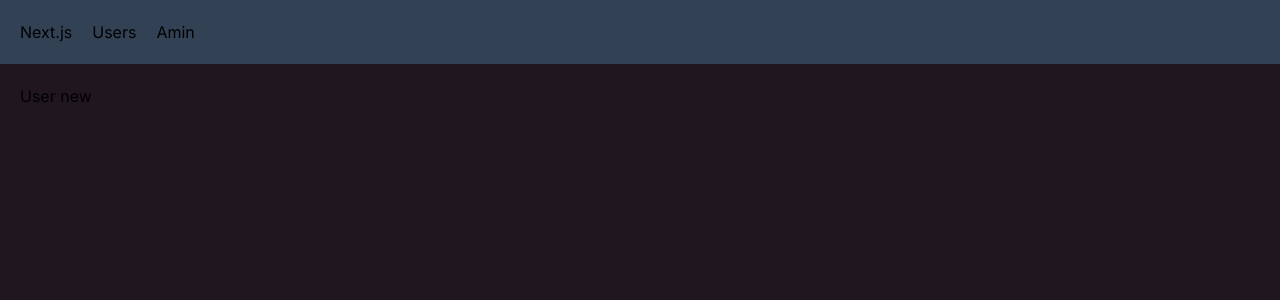
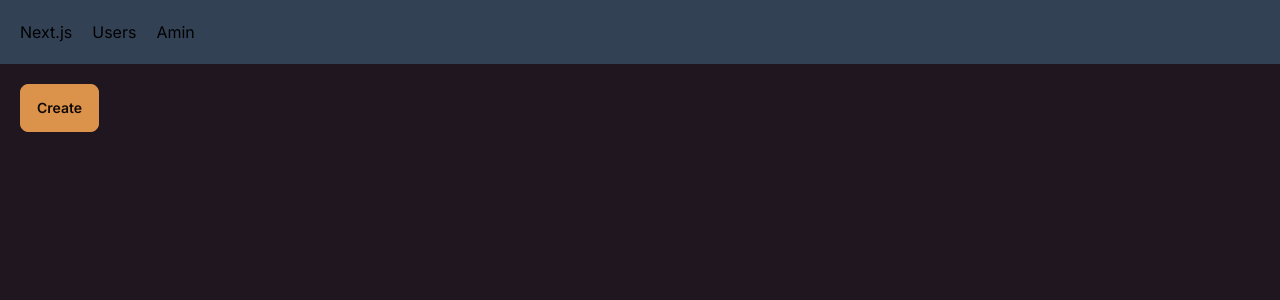
Before and after one commit to eriktimmers/nextjscourse, a Next.js app: page /users/new in a window 1280 px wide. Shown: the top 300 px of the page. Built offline with nearby package versions, Linux system fonts and the light colour scheme.

Commit message:
[MAIN] Programmatic Navigation

```diff
--- a/app/users/[id]/page.tsx
+++ b/app/users/[id]/page.tsx
@@ -8,7 +8,7 @@
 
 const UserDetailPage = ({ params: { id } }: Props) => {
     return (
-        <div>User {id}</div>
+        <div>User: {id}</div>
     );
 };
 
--- /dev/null
+++ b/app/users/new/page.tsx
@@ -0,0 +1,17 @@
+'use client';
+import React from 'react';
+import { useRouter } from "next/navigation";
+
+
+const NewUserPage = () => {
+    const router = useRouter();
+
+    return (
+        <button
+            className='btn btn-primary'
+            onClick={() => router.push('/users')}
+        >Create</button>
+    );
+};
+
+export default NewUserPage;
--- a/app/users/page.tsx
+++ b/app/users/page.tsx
@@ -1,5 +1,6 @@
 import React from 'react';
 import UserTable from "./UserTable";
+import Link from "next/link";
 
 interface Props {
     searchParams: { sortOrder: string }
@@ -9,6 +10,7 @@
     return (
         <>
             <h1>Users</h1>
+            <Link href="/users/new" className='btn'>New User</Link>
             <p>{new Date().toLocaleTimeString()}</p>
             <UserTable sortOrder={sortOrder}/>
         </>
```
